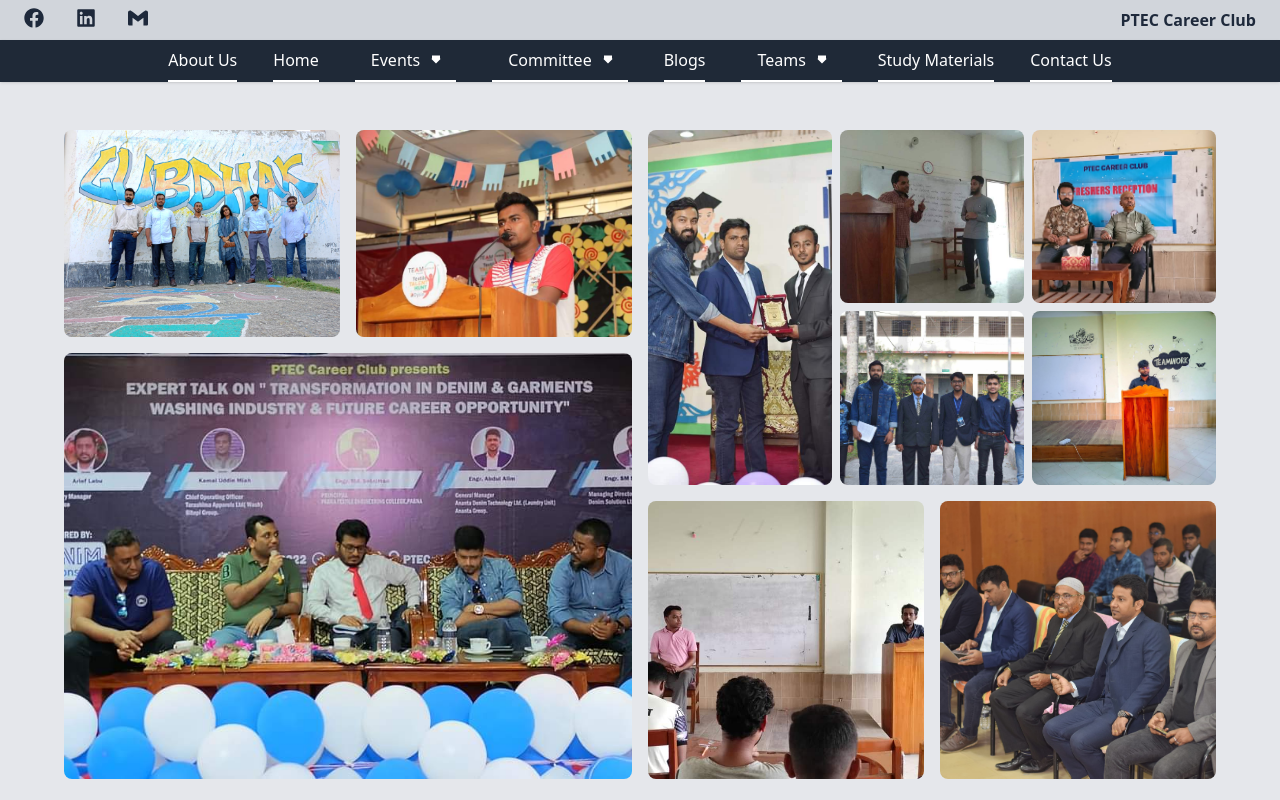
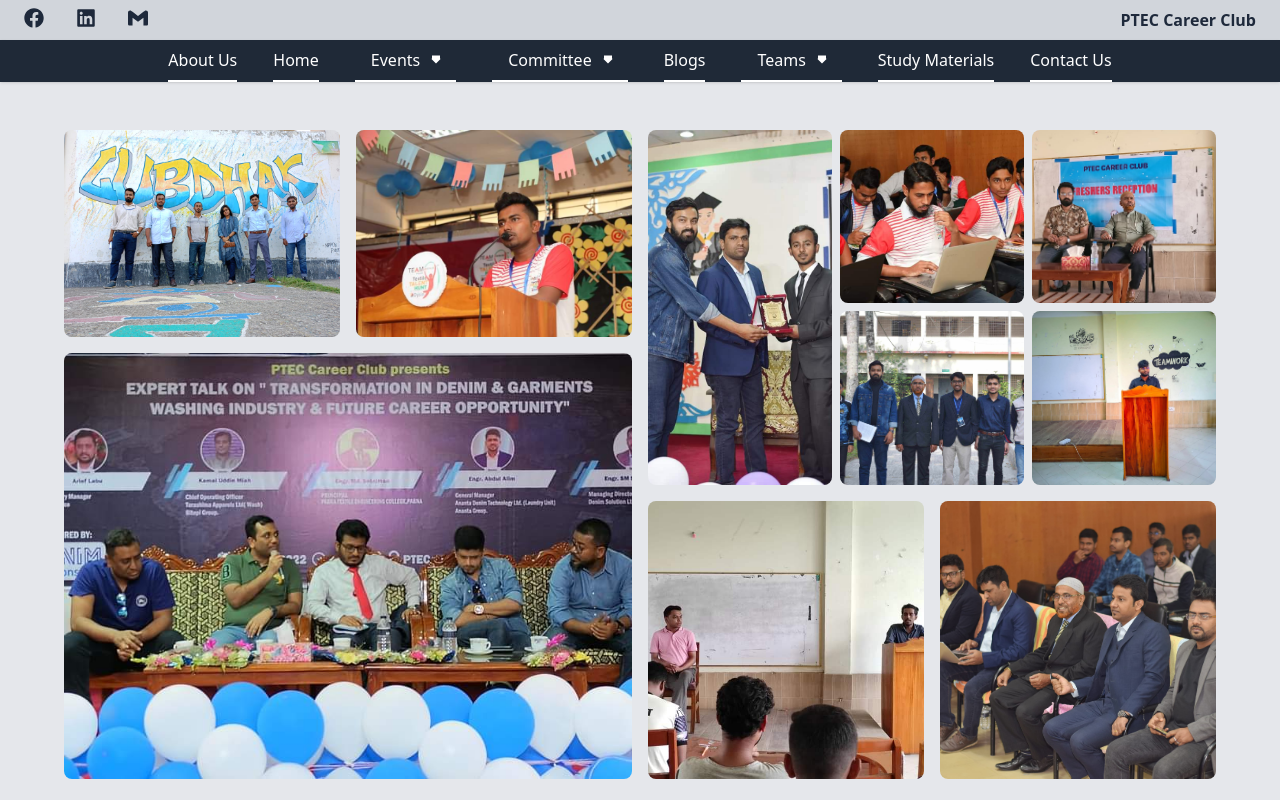
Before and after one commit to Juniorashraf02/pteccc, a Next.js app: page /home in a window 1280 px wide. Shown: the top 800 px of the page. Built offline with nearby package versions, Linux system fonts and the light colour scheme.

Commit message:
new picture added

```diff
--- a/src/components/Home/Gallary/Gallary.tsx
+++ b/src/components/Home/Gallary/Gallary.tsx
@@ -39,7 +39,7 @@
                         <img
                             alt="gallery"
                             className="block h-full w-full rounded-lg object-cover object-center hover:-translate-y-5 duration-700"
-                            src="/photos/home/gallary/26.jpg" />
+                            src="/photos/home/gallary/28.jpg" />
                         <img
                             alt="gallery"
                             className="block h-full w-full rounded-lg object-cover object-center hover:-translate-y-5 duration-700"
```
Also changed, not shown: public/photos/home/gallary/28.jpg (added).
